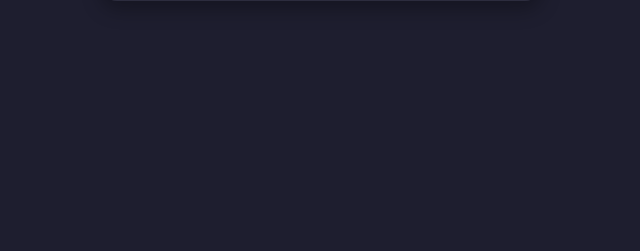
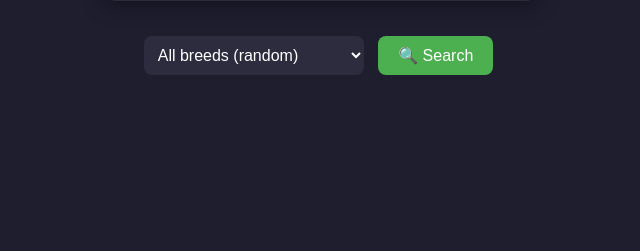
Before and after one commit to cillianob06/IS2209-Project, a Flask app: page / in a window 1280 px wide. Shown: the part 549-800 px from the top of the page, without its empty margins (319-959 px from the left). Run offline with Flask 3, Linux system fonts and the light colour scheme; data that the repository does not hold is empty; some libraries are stand-ins or nearby versions.

Commit message:
feat: breed filter

```diff
--- a/app.py
+++ b/app.py
@@ -127,6 +127,39 @@ def health():
         "database": db_status,
     }), 200
 
+# ----------------------
+# Breed Filter
+# ----------------------
+
+@app.route('/breeds')
+def get_breeds():
+    headers = {"x-api-key": DOG_API_KEY}
+    response = requests.get(f"{DOG_API_URL}/breeds", headers=headers)
+    if response.status_code == 200:
+        breeds = [{"id": b["id"], "name": b["name"]} for b in response.json()]
+        return jsonify(breeds)
+    return jsonify({"error": "Could not fetch breeds"}), 500
+
+@app.route('/random-dog-by-breed/<int:breed_id>')
+def random_dog_by_breed(breed_id):
+    headers = {"x-api-key": DOG_API_KEY}
+    response = requests.get(f"{DOG_API_URL}/images/search?breed_ids={breed_id}&include_breeds=1", headers=headers)
+    if response.status_code == 200:
+        dog_data = response.json()[0]
+        breeds = dog_data.get("breeds", [])
+        breed_name = breeds[0]["name"] if breeds else "Unknown"
+
+        try:
+            with get_conn() as conn:
+                with conn.cursor() as cur:
+                    cur.execute("INSERT INTO dog_requests (breed) VALUES (%s);", (breed_name,))
+                conn.commit()
+        except Exception as e:
+            print(f"DB log failed: {e}")
+
+        return jsonify(dog_data)
+    return jsonify({"error": "Dog API failed"}), 500
+
 
 # ----------------------
 # RUN
--- a/templates/index.html
+++ b/templates/index.html
@@ -60,6 +60,21 @@
         <img id="dogImage" src="" alt="Dog will appear here">
     </div>
 
+    <div style="margin-top: 20px;">
+    <select id="breedSelect" style="
+        padding: 10px;
+        font-size: 16px;
+        border-radius: 8px;
+        border: none;
+        background: #2c2c3e;
+        color: white;
+        width: 220px;
+    ">
+        <option value="">All breeds (random)</option>
+    </select>
+    <button onclick="getDogByBreed()" style="margin-left: 10px;">🔍 Search</button>
+    </div>
+
     <script>
         async function getDog() {
             const res = await fetch('/random-dog');
@@ -68,6 +83,41 @@
         }
 
         getDog();
+
+    // Load breeds into dropdown on startup
+async function loadBreeds() {
+    const res = await fetch('/breeds');
+    const breeds = await res.json();
+    const select = document.getElementById("breedSelect");
+
+    breeds.forEach(breed => {
+        const option = document.createElement("option");
+        option.value = breed.id;
+        option.textContent = breed.name;
+        select.appendChild(option);
+    });
+}
+
+async function getDogByBreed() {
+    const breedId = document.getElementById("breedSelect").value;
+
+    let url = breedId ? `/random-dog-by-breed/${breedId}` : '/random-dog';
+    const res = await fetch(url);
+    const data = await res.json();
+    currentDogUrl = data.url;
+    document.getElementById("dogImage").src = data.url;
+}
+
+// Update getDog to also track currentDogUrl
+async function getDog() {
+    const res = await fetch('/random-dog');
+    const data = await res.json();
+    currentDogUrl = data.url;
+    document.getElementById("dogImage").src = data.url;
+}
+
+getDog();
+loadBreeds();
     </script>
 </body>
 </html>
```
